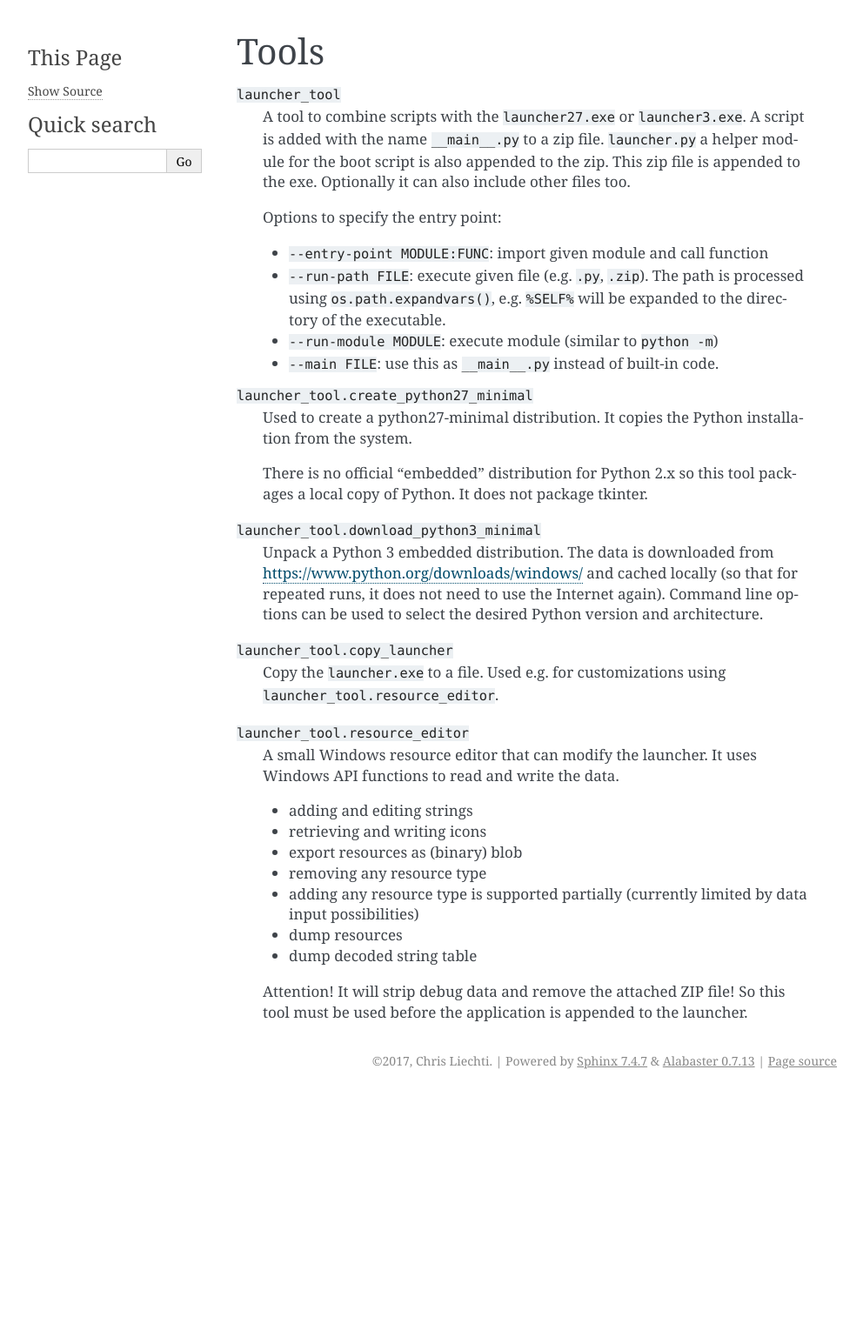
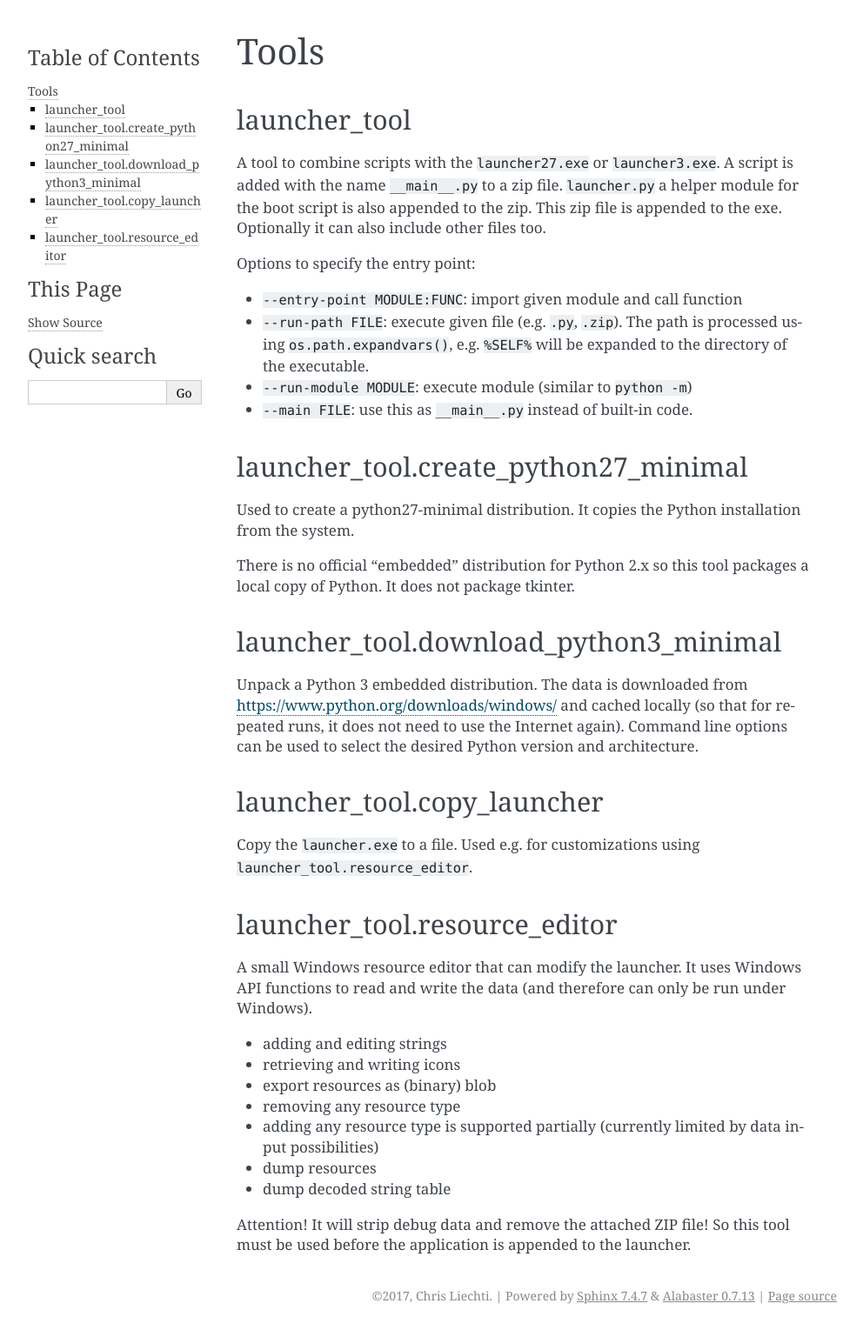
Before and after one commit to zsquareplusc/python-embedded-launcher, a Sphinx documentation site: the page built from documentation/tools.rst, in a window 1280 px wide. Shown: the whole page at 87% size, without its empty margins (148-1140 px from the left). Built offline with Sphinx 7.4.7, drawn with Linux system fonts in a browser that asks for light colours; before the commit the page ends 1259 px from its top, so only the background shows below that.

Commit message:
docs: improve

```diff
--- a/documentation/tools.rst
+++ b/documentation/tools.rst
@@ -2,53 +2,63 @@
  Tools
 =======
 
-``launcher_tool``
-    A tool to combine scripts with the ``launcher27.exe`` or ``launcher3.exe``.
-    A script is added with the name ``__main__.py`` to a zip file.
-    ``launcher.py`` a helper module for the boot script is also appended
-    to the zip. This zip file is appended to the exe. Optionally it can also
-    include other files too.
+launcher_tool
+=============
+A tool to combine scripts with the ``launcher27.exe`` or ``launcher3.exe``.
+A script is added with the name ``__main__.py`` to a zip file.
+``launcher.py`` a helper module for the boot script is also appended
+to the zip. This zip file is appended to the exe. Optionally it can also
+include other files too.
 
-    Options to specify the entry point:
+Options to specify the entry point:
 
-    - ``--entry-point MODULE:FUNC``: import given module and call function
-    - ``--run-path FILE``: execute given file (e.g. ``.py``, ``.zip``). The
-      path is processed using ``os.path.expandvars()``, e.g. ``%SELF%`` will
-      be expanded to the directory of the executable.
-    - ``--run-module MODULE``: execute module (similar to ``python -m``)
-    - ``--main FILE``: use this as ``__main__.py`` instead of built-in code.
+- ``--entry-point MODULE:FUNC``: import given module and call function
+- ``--run-path FILE``: execute given file (e.g. ``.py``, ``.zip``). The
+  path is processed using ``os.path.expandvars()``, e.g. ``%SELF%`` will
+  be expanded to the directory of the executable.
+- ``--run-module MODULE``: execute module (similar to ``python -m``)
+- ``--main FILE``: use this as ``__main__.py`` instead of built-in code.
 
-``launcher_tool.create_python27_minimal``
-    Used to create a python27-minimal distribution. It copies the Python
-    installation from the system.
 
-    There is no official "embedded" distribution for Python 2.x so this tool
-    packages a local copy of Python. It does not package tkinter.
+launcher_tool.create_python27_minimal
+=====================================
+Used to create a python27-minimal distribution. It copies the Python
+installation from the system.
 
-``launcher_tool.download_python3_minimal``
-    Unpack a Python 3 embedded distribution. The data is downloaded from
-    https://www.python.org/downloads/windows/
-    and cached locally (so that for repeated runs, it does not need to use
-    the Internet again). Command line options can be used to select the
-    desired Python version and architecture.
+There is no official "embedded" distribution for Python 2.x so this tool
+packages a local copy of Python. It does not package tkinter.
 
-``launcher_tool.copy_launcher``
-    Copy the ``launcher.exe`` to a file. Used e.g. for customizations using
-    ``launcher_tool.resource_editor``.
 
-``launcher_tool.resource_editor``
-    A small Windows resource editor that can modify the launcher. It uses
-    Windows API functions to read and write the data.
+launcher_tool.download_python3_minimal
+======================================
+Unpack a Python 3 embedded distribution. The data is downloaded from
+https://www.python.org/downloads/windows/
+and cached locally (so that for repeated runs, it does not need to use
+the Internet again). Command line options can be used to select the
+desired Python version and architecture.
 
-    - adding and editing strings
-    - retrieving and writing icons
-    - export resources as (binary) blob
-    - removing any resource type
-    - adding any resource type is supported partially (currently limited by
-      data input possibilities)
-    - dump resources
-    - dump decoded string table
 
-    Attention!
-    It will strip debug data and remove the attached ZIP file! So this tool
-    must be used before the application is appended to the launcher.
+launcher_tool.copy_launcher
+===========================
+Copy the ``launcher.exe`` to a file. Used e.g. for customizations using
+``launcher_tool.resource_editor``.
+
+
+launcher_tool.resource_editor
+=============================
+A small Windows resource editor that can modify the launcher. It uses
+Windows API functions to read and write the data (and therefore can
+only be run under Windows).
+
+- adding and editing strings
+- retrieving and writing icons
+- export resources as (binary) blob
+- removing any resource type
+- adding any resource type is supported partially (currently limited by
+  data input possibilities)
+- dump resources
+- dump decoded string table
+
+Attention!
+It will strip debug data and remove the attached ZIP file! So this tool
+must be used before the application is appended to the launcher.
```
Also changed, not shown: documentation/api.rst (+26 -9 lines).
